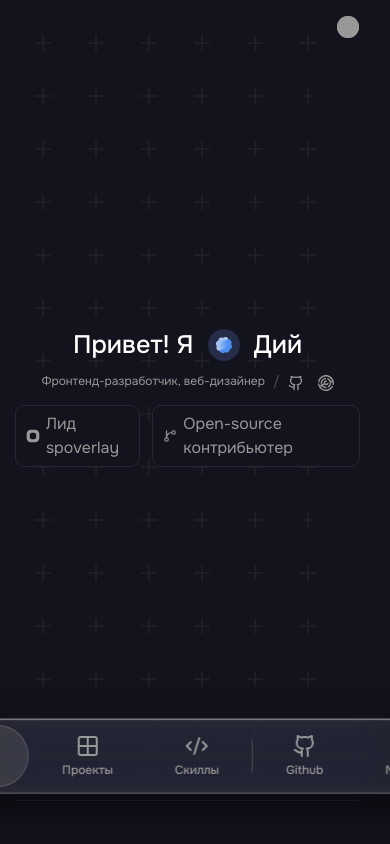
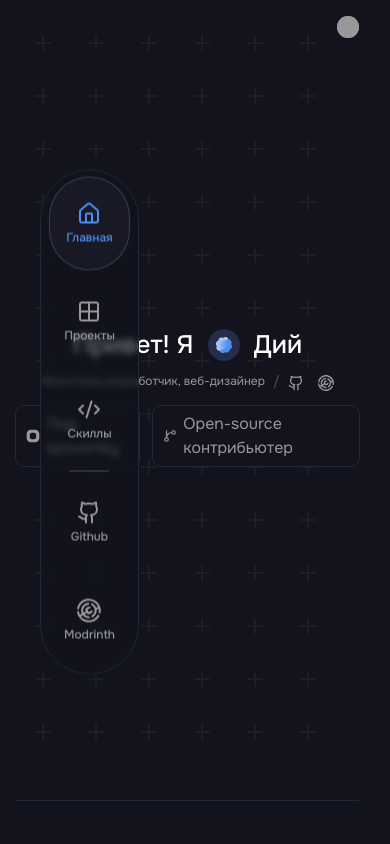
Before and after one commit to j0u1/www, a Next.js app: page / in a window 390 px wide. Shown: the top 844 px of the page. Built offline with nearby package versions, Linux system fonts and the light colour scheme; no server answers.

Commit message:
fix(Home): update layout and styling for improved positioning and responsiveness

```diff
--- a/app/page.tsx
+++ b/app/page.tsx
@@ -6,25 +6,27 @@ export default function Home() {
   return (
     <>
       <Hero />
-      <div className="fixed left-1/2 bottom-[calc(50px+env(safe-area-inset-bottom,0px))] -translate-x-1/2 z-50 flex items-center gap-1 p-1.5 rounded-full bg-white/[0.07] backdrop-blur-[18px] backdrop-saturate-[1.8] backdrop-brightness-110 border border-white/[0.16] shadow-[0_18px_44px_rgba(0,0,0,0.5),inset_0_1px_1px_rgba(255,255,255,0.4),inset_0_-1px_1px_rgba(255,255,255,0.12),inset_0_0_22px_rgba(255,255,255,0.06)]">
-        <div className="flex flex-col items-center gap-1 text-accent py-2 px-7 bg-additional/20 rounded-full border border-white/[0.16]">
+      <div className="fixed left-10 top-1/2 -translate-y-1/2 z-50 flex flex-col items-center gap-1 p-1.5 rounded-full bg-background/60 backdrop-blur-[3px] border border-secondary">
+        <div className="flex flex-col items-center gap-1 text-accent px-4 py-6 bg-secondary/40 rounded-full border border-white/16">
           <HomeIcon className="size-6" />
           <span className="text-xs font-medium">Главная</span>
         </div>
-        <div className="flex flex-col items-center gap-1 text-additional py-2 px-7 bg-transparent rounded-full border border-transparent duration-300 transition-all hover:border-white/[0.05] hover:bg-additional/10">
+        <div className="flex flex-col items-center gap-1 text-additional px-4 py-6 bg-transparent rounded-full border border-transparent duration-300 transition-all hover:border-white/5 hover:bg-additional/10">
           <Grid2X2Icon className="size-6" />
           <span className="text-xs font-medium">Проекты</span>
         </div>
-        <div className="flex flex-col items-center gap-1 text-additional py-2 px-7 bg-transparent rounded-full border border-transparent duration-300 transition-all hover:border-white/[0.05] hover:bg-additional/10">
+        <div className="flex flex-col items-center gap-1 text-additional px-4 py-6 bg-transparent rounded-full border border-transparent duration-300 transition-all hover:border-white/5 hover:bg-additional/10">
           <Code2Icon className="size-6" />
           <span className="text-xs font-medium">Скиллы</span>
         </div>
-        <div className="w-px h-8.5 bg-additional-foreground rounded-sm" />
-        <div className="flex flex-col items-center gap-1 text-additional py-2 px-7 bg-transparent rounded-full border border-transparent duration-300 transition-all hover:border-white/[0.05] hover:bg-additional/10">
+
+        <div className="h-px w-10 bg-additional-foreground rounded-sm" />
+
+        <div className="flex flex-col items-center gap-1 text-additional px-4 py-6 bg-transparent rounded-full border border-transparent duration-300 transition-all hover:border-white/5 hover:bg-additional/10">
           <GithubIcon className="size-6" />
           <span className="text-xs font-medium">Github</span>
         </div>
-        <div className="flex flex-col items-center gap-1 text-additional py-2 px-7 bg-transparent rounded-full border border-transparent duration-300 transition-all hover:border-white/[0.05] hover:bg-additional/10">
+        <div className="flex flex-col items-center gap-1 text-additional px-4 py-6 bg-transparent rounded-full border border-transparent duration-300 transition-all hover:border-white/5 hover:bg-additional/10">
           <ModrinthLogo className="size-6" />
           <span className="text-xs font-medium">Modrinth</span>
         </div>
```
